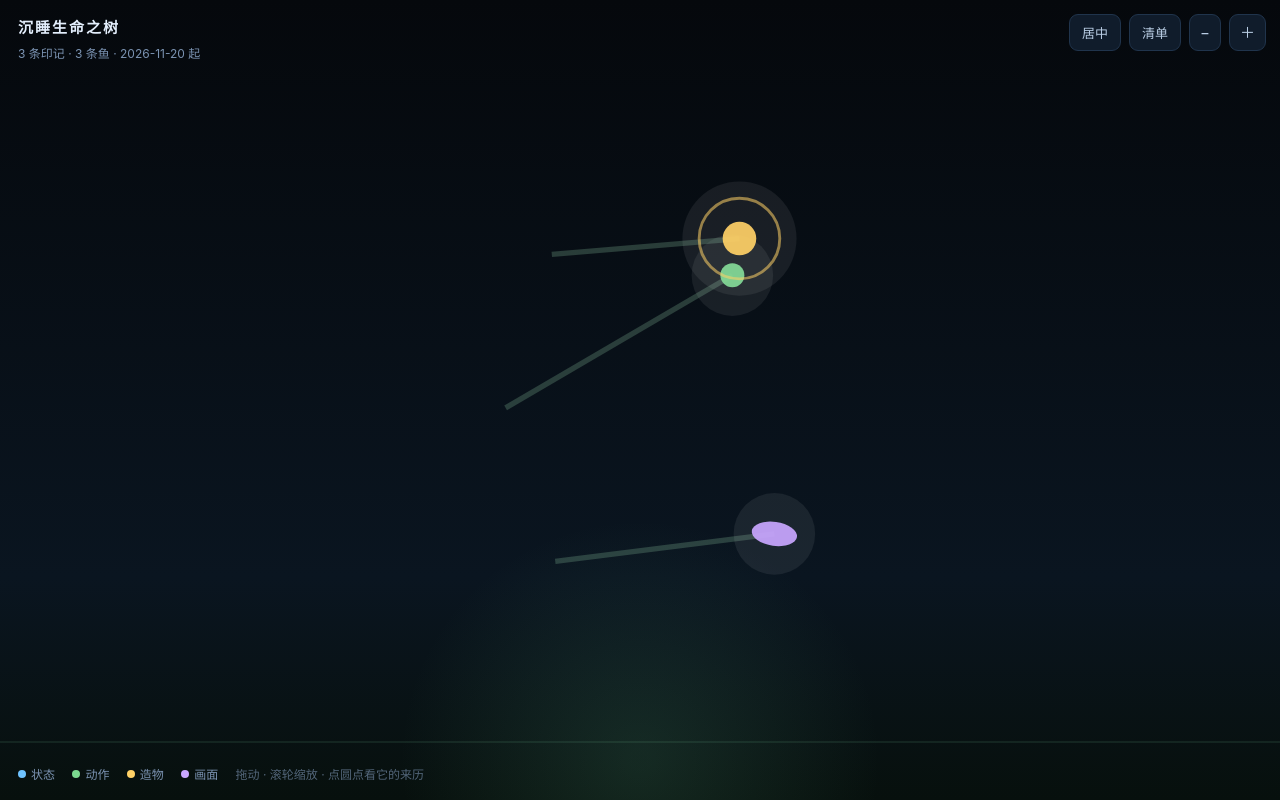
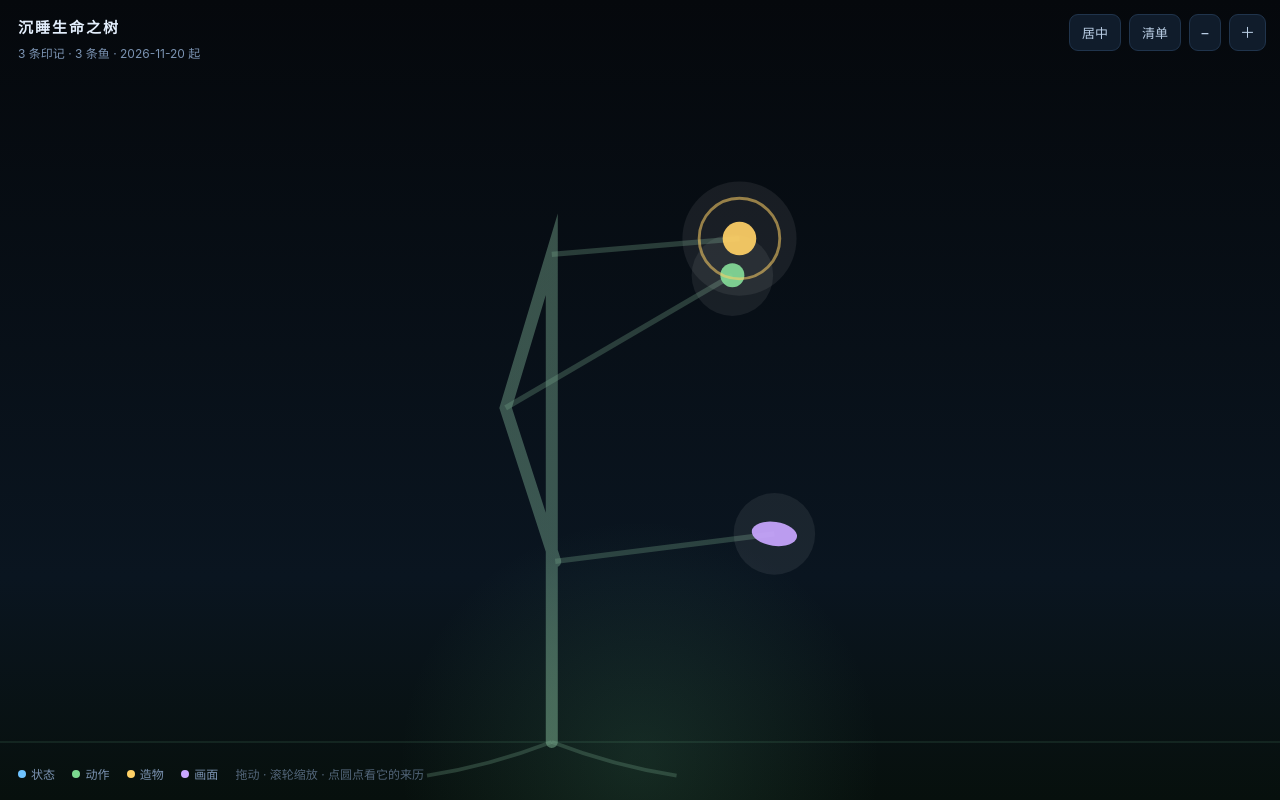
Before and after one commit to MatrosXaring/DeepSleepLifeTree, a plain HTML site: page index.html in a window 1280 px wide. Drawn offline with Linux system fonts and the light colour scheme.

Commit message:
seed: 沉睡生命之树 —— 荒土、一颗种子、和只属于每条鱼的那一天

```diff
--- a/index.html
+++ b/index.html
@@ -307,6 +307,38 @@
       ctx.arc(width / 2, height - 58, 4.5, 0, Math.PI * 2)
       ctx.fill()
       return
+    }
+
+    // 主干：把每一层的着生点从上往下连成一条线，树才不会像一把散开的针
+    var spine = points.map(function (point) { return screen(point.trunk) }).reverse()
+    if (spine.length > 0) {
+      var groundPoint = { x: spine[0].x, y: height - 58 }
+      var trunkGradient = ctx.createLinearGradient(0, groundPoint.y, 0, spine[spine.length - 1].y)
+      trunkGradient.addColorStop(0, 'rgba(120, 170, 140, .55)')
+      trunkGradient.addColorStop(1, 'rgba(150, 210, 175, .35)')
+      ctx.strokeStyle = trunkGradient
+      ctx.lineWidth = Math.max(2, 5 * view.scale)
+      ctx.lineCap = 'round'
+      ctx.beginPath()
+      ctx.moveTo(groundPoint.x, groundPoint.y)
+      spine.forEach(function (point) { ctx.lineTo(point.x, point.y) })
+      ctx.stroke()
+      ctx.lineCap = 'butt'
+
+      // 树根：土面上一点点散开的弧
+      ctx.strokeStyle = 'rgba(120, 170, 140, .28)'
+      ctx.lineWidth = Math.max(1, 1.6 * view.scale)
+      for (var root = -1; root <= 1; root += 2) {
+        ctx.beginPath()
+        ctx.moveTo(groundPoint.x, groundPoint.y)
+        ctx.quadraticCurveTo(
+          groundPoint.x + root * 26 * view.scale,
+          groundPoint.y + 10 * view.scale,
+          groundPoint.x + root * 52 * view.scale,
+          groundPoint.y + 14 * view.scale,
+        )
+        ctx.stroke()
+      }
     }
 
     points.forEach(function (point, index) {
```
